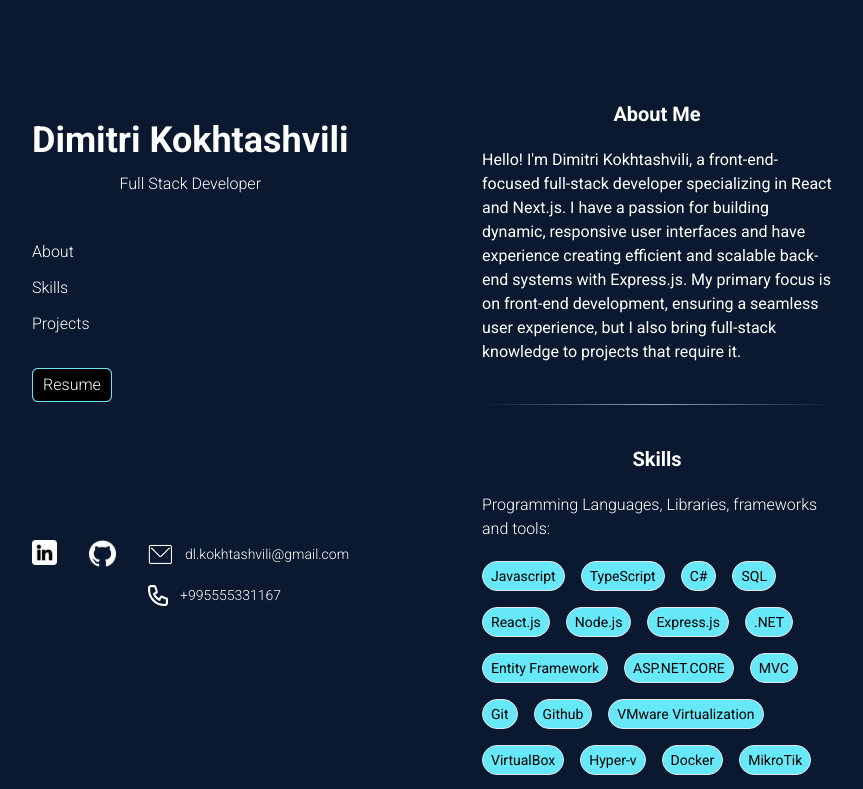
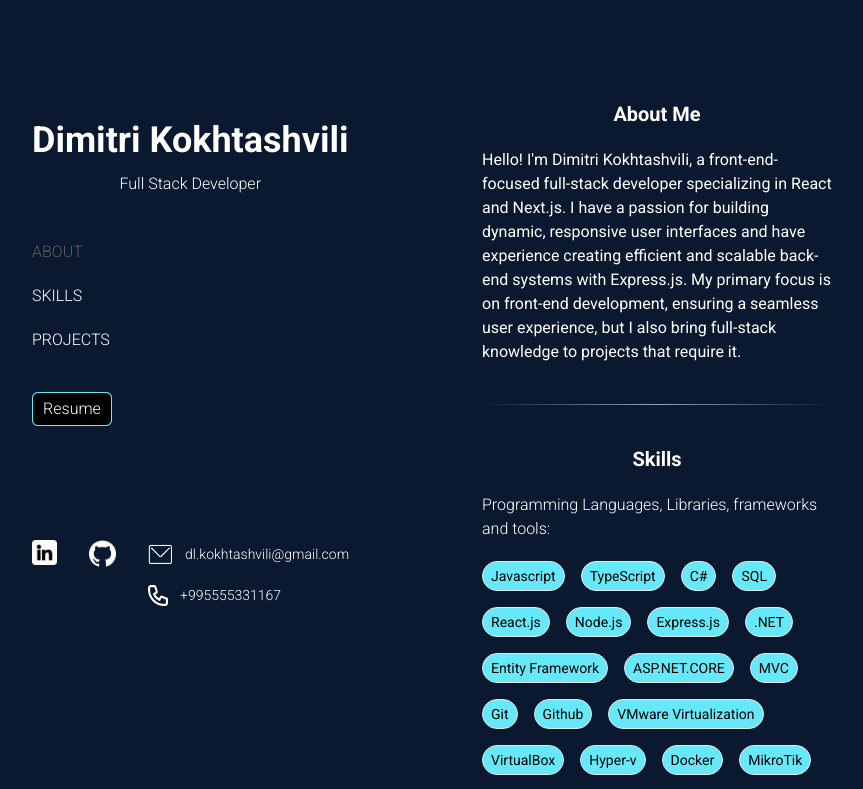
Before and after one commit to dlkokhta/My-Portfoglio, a Next.js app: page / in a window 1280 px wide. Shown: the top 789 px of the page, without its empty margins (208-1071 px from the left). Built offline with nearby package versions, Linux system fonts and the light colour scheme.

Commit message:
Enhance menu functionality to change text color based on active section during scrolling

```diff
--- a/src/app/components/Header.tsx
+++ b/src/app/components/Header.tsx
@@ -2,17 +2,11 @@
 import Image from "next/image";
 import HamburgerMenu from "../components/HamburgerMenu";
 import Menu from "../components/Menu";
-import useScrollDirection from "../hooks/useScrollDirection";
 
 const Header = () => {
-  const { isScrollingDown } = useScrollDirection();
-  console.log(isScrollingDown);
-
   return (
     <div
-      className={`fixed top-0 left-0 w-full bg-[#0a192f] text-white z-50 transition-transform duration-500 ${
-        isScrollingDown ? "-translate-y-full" : "translate-y-0"
-      }`}
+      className={`fixed top-0 left-0 w-full bg-[#0a192f] text-white z-50 transition-transform duration-500 `}
     >
       <div className=" flex justify-between items-center px-7 py-5 w-full bg-[#0a192f] text-white z-50 xl:px-32">
         <div className="flex items-center gap-5">
--- a/src/app/components/Header2.tsx
+++ b/src/app/components/Header2.tsx
@@ -8,7 +8,7 @@ const Header2 = () => {
         <h1 className="text-4xl font-extrabold mb-3">Dimitri Kokhtashvili</h1>
         <h2 className="text-center">Full Stack Developer</h2>
       </div>
-      <div className="fixed flex flex-col mt-[150px] xl:mt-[220px] lg:gap-3">
+      <div className="fixed flex flex-col mt-[150px] xl:mt-[220px] lg:gap-5">
         <Menu />
       </div>
       <div className="fixed flex flex-col gap-10 mt-[370px] text-[14px] xl:mt-[480px]">
--- a/src/app/components/Menu.tsx
+++ b/src/app/components/Menu.tsx
@@ -1,33 +1,52 @@
 import { Link } from "react-scroll";
-const Menu = ({}) => {
+
+const Menu = () => {
   return (
     <>
-      <Link to="about" smooth={true} duration={500} className="cursor-pointer ">
-        <div className="w-full flex items-center ">
-          <h1 className="">About</h1>
+      <Link
+        to="about"
+        smooth={true}
+        duration={500}
+        spy={true}
+        activeClass="active"
+        className="cursor-pointer"
+      >
+        <div className="w-full flex items-center">
+          <h1 className="">ABOUT</h1>
         </div>
       </Link>
 
-      <Link to="skills" smooth={true} duration={500} className="cursor-pointer">
-        <h1>Skills</h1>
+      <Link
+        to="skills"
+        smooth={true}
+        duration={500}
+        spy={true}
+        activeClass="active"
+        className="cursor-pointer"
+      >
+        <h1>SKILLS</h1>
       </Link>
 
       <Link
         to="projects"
         smooth={true}
         duration={500}
+        spy={true}
+        activeClass="active"
         className="cursor-pointer "
       >
-        <h1>Projects</h1>
+        <h1>PROJECTS</h1>
       </Link>
 
       <Link
         to="contact"
         smooth={true}
         duration={500}
+        spy={true}
+        activeClass="contact"
         className="cursor-pointer lg:hidden"
       >
-        <h1>Contact Me</h1>
+        <h1>CONTACT</h1>
       </Link>
 
       <a
--- a/src/app/globals.css
+++ b/src/app/globals.css
@@ -55,6 +55,10 @@
     box-shadow: none;
   }
 
+  .active {
+    color: rgb(95, 91, 91);
+  }
+
   /* * {
     outline: 1px solid red;
   } */
--- a/src/app/hooks/useScrollDirection.tsx
+++ /dev/null
@@ -1,21 +0,0 @@
-import { useEffect, useState } from "react";
-
-const useScrollDirection = () => {
-  const [scrollY, setScrollY] = useState(0);
-  const [isScrollingDown, setIsScrollingDown] = useState(false);
-
-  useEffect(() => {
-    const handleScroll = () => {
-      const currentScrollY = window.scrollY;
-      setIsScrollingDown(currentScrollY > scrollY);
-      setScrollY(currentScrollY);
-    };
-
-    window.addEventListener("scroll", handleScroll);
-    return () => window.removeEventListener("scroll", handleScroll);
-  }, [scrollY]);
-
-  return { isScrollingDown, scrollY }; // Return scrollY
-};
-
-export default useScrollDirection;
```
